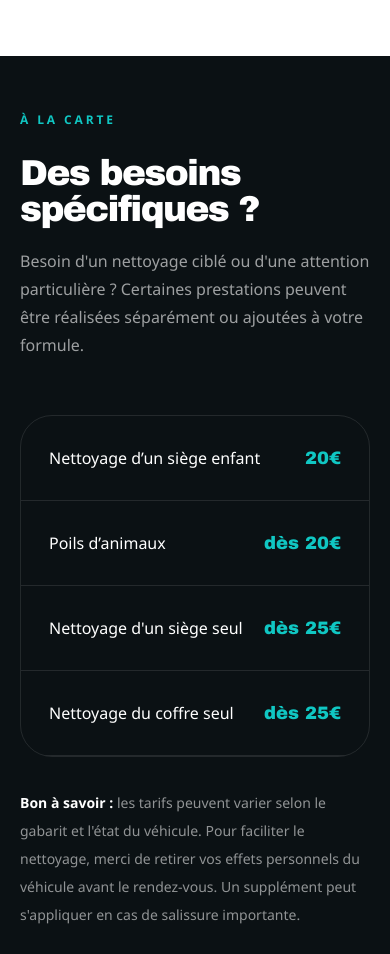
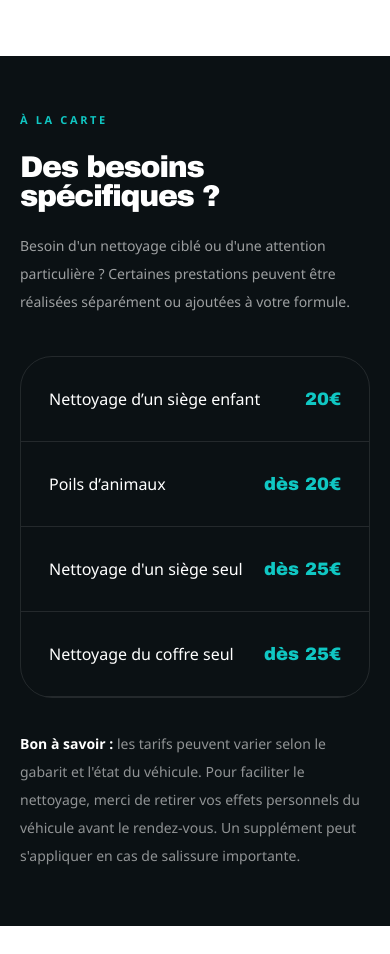
Before and after one commit to ovo-thom/auto-detailing, a Next.js app: page /prestations in a window 390 px wide. Shown: the part 3009-3963 px from the top of the page. Built offline with nearby package versions, Linux system fonts and the light colour scheme.

Commit message:
style(pricing): refine responsive extras section

```diff
--- a/app/prestations/page.tsx
+++ b/app/prestations/page.tsx
@@ -146,21 +146,21 @@ export default function Prestations() {
 
       <section className="section-pad bg-ink text-white">
         <div className="container-site">
-          <p className="mb-7 text-xs font-bold uppercase tracking-[.24em] text-aqua">
+          <p className="mb-6 text-[11px] sm:text-xs font-bold uppercase tracking-[.24em] text-aqua">
             À la carte
           </p>
 
-          <h2 className="display text-4xl text-white sm:text-5xl lg:text-6xl">
+          <h2 className="display text-3xl text-white sm:text-4xl lg:text-5xl">
             Des besoins spécifiques ?
           </h2>
 
-          <p className="mt-5 max-w-2xl text-base leading-7 text-white/60">
+          <p className="mt-5 max-w-2xl text-sm sm:text-base leading-7 text-white/60">
             Besoin d&apos;un nettoyage ciblé ou d&apos;une attention
             particulière ? Certaines prestations peuvent être réalisées
             séparément ou ajoutées à votre formule.
           </p>
 
-          <div className="mt-14 grid overflow-hidden rounded-[2rem] border border-white/10 md:grid-cols-2">
+          <div className="mt-10 grid overflow-hidden rounded-[2rem] border border-white/10 md:grid-cols-2">
             {pricingOptions.map(([name, price]) => (
               <div
                 key={name}
@@ -175,7 +175,7 @@ export default function Prestations() {
             ))}
           </div>
 
-          <p className="mt-8 text-sm leading-7 text-white/55">
+          <p className="mt-8 text-sm sm:text-base leading-7 text-white/55">
             <strong className="text-white">Bon à savoir :</strong> les tarifs
             peuvent varier selon le gabarit et l&apos;état du véhicule. Pour
             faciliter le nettoyage, merci de retirer vos effets personnels du
```
